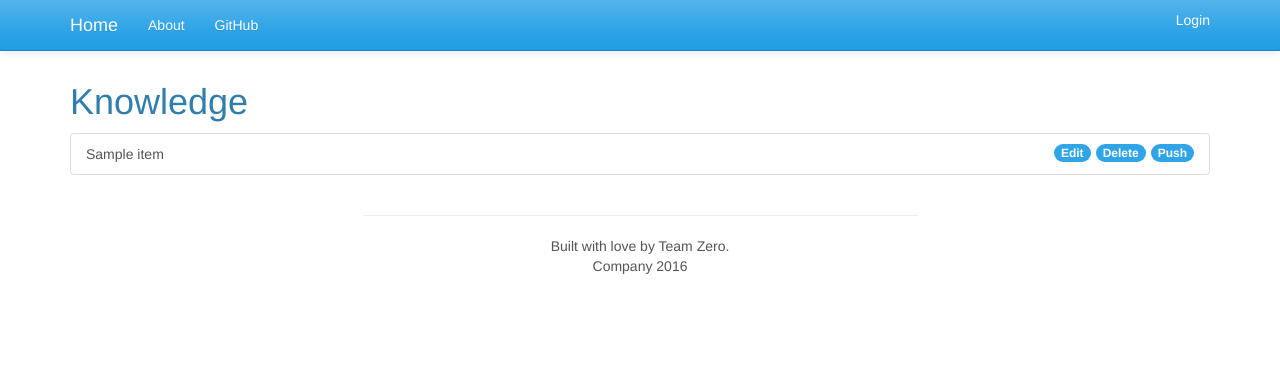
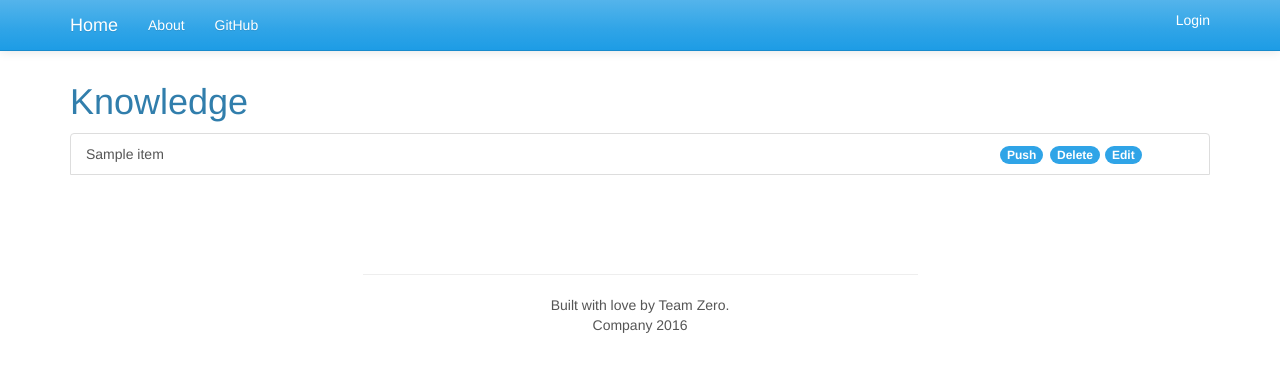
Before and after one commit to SuitPotato/TeamZero, a Python web app: template TeamZero/templates/knowledge_store.html in a window 1280 px wide. Shown: the top 372 px of the page. Run offline with Jinja, Linux system fonts and the light colour scheme; the template is opened without the code that fills it: most values are stand-ins (such as "Sample title", 1, 10 or a date in 2020); some libraries are stand-ins or nearby versions.

Commit message:
Fixed Buttons on Knowledge List/Browse All pages
May need additional work but should be fixed similar to the Task Page

```diff
--- a/TeamZero/templates/knowledge_store.html
+++ b/TeamZero/templates/knowledge_store.html
@@ -6,13 +6,13 @@
 {% block content %}
       <h1>Knowledge</h1>
 		<div>
-			<div class="list-group">
+			<div class="list-group" style="margin-top:70px;">
 				{% for item in items %}
-				<a href="/details" class="list-group-item">
+				<a href="/details" class="list-group-item" style="margin-top:-60px;">
 			    {{item.name}}
-			    <span href="/push" class="badge">Push</span>
-			    <span href="/delete" class="badge">Delete</span>
-			    <span href="/edit" class="badge">Edit</span>
+			    <a href="/push" class="badge" style="position:relative;margin-top:-60px;margin-left:930px;">Push</a>
+			    <a href="/delete" class="badge" style="position:relative;margin-top:-100px;margin-left:980px;">Delete</a>
+			    <a href="/edit" class="badge" style="position:relative;margin-top:-140px;margin-left:1035px;">Edit</a>
 				</a>
 				{% endfor %}
 			</div>
--- a/TeamZero/templates/task_store.html
+++ b/TeamZero/templates/task_store.html
@@ -6,7 +6,7 @@
 {% block content %}
       <h1>Tasks</h1>
 		<div>
-			<div class="list-group" style="margin-top:80px;">
+			<div class="list-group" style="margin-top:90px;">
 				{% for item in items %}
 				<a href="/details" class="list-group-item" style="margin-top:-80px;">
 			    {{item.name}}
```
